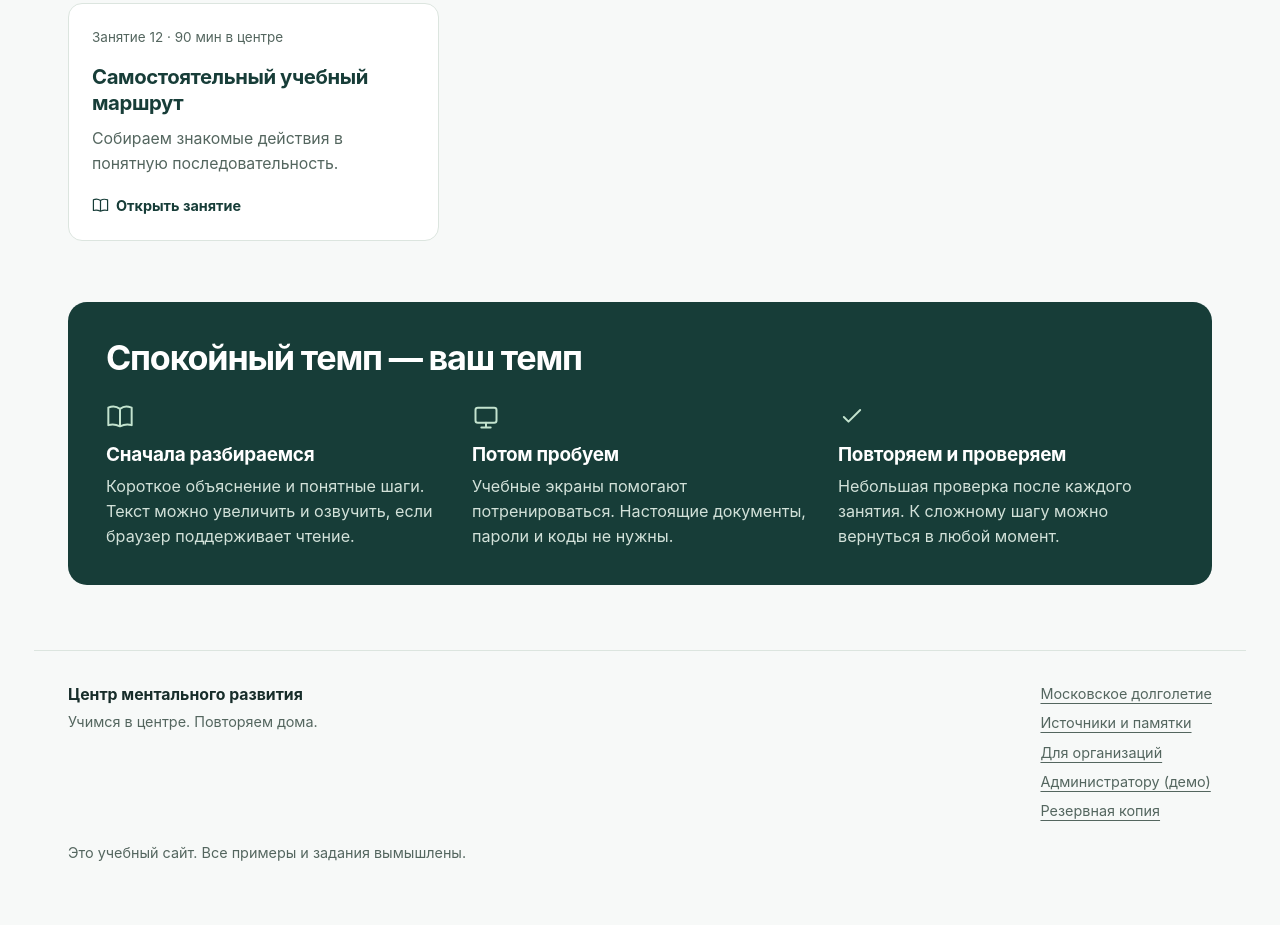
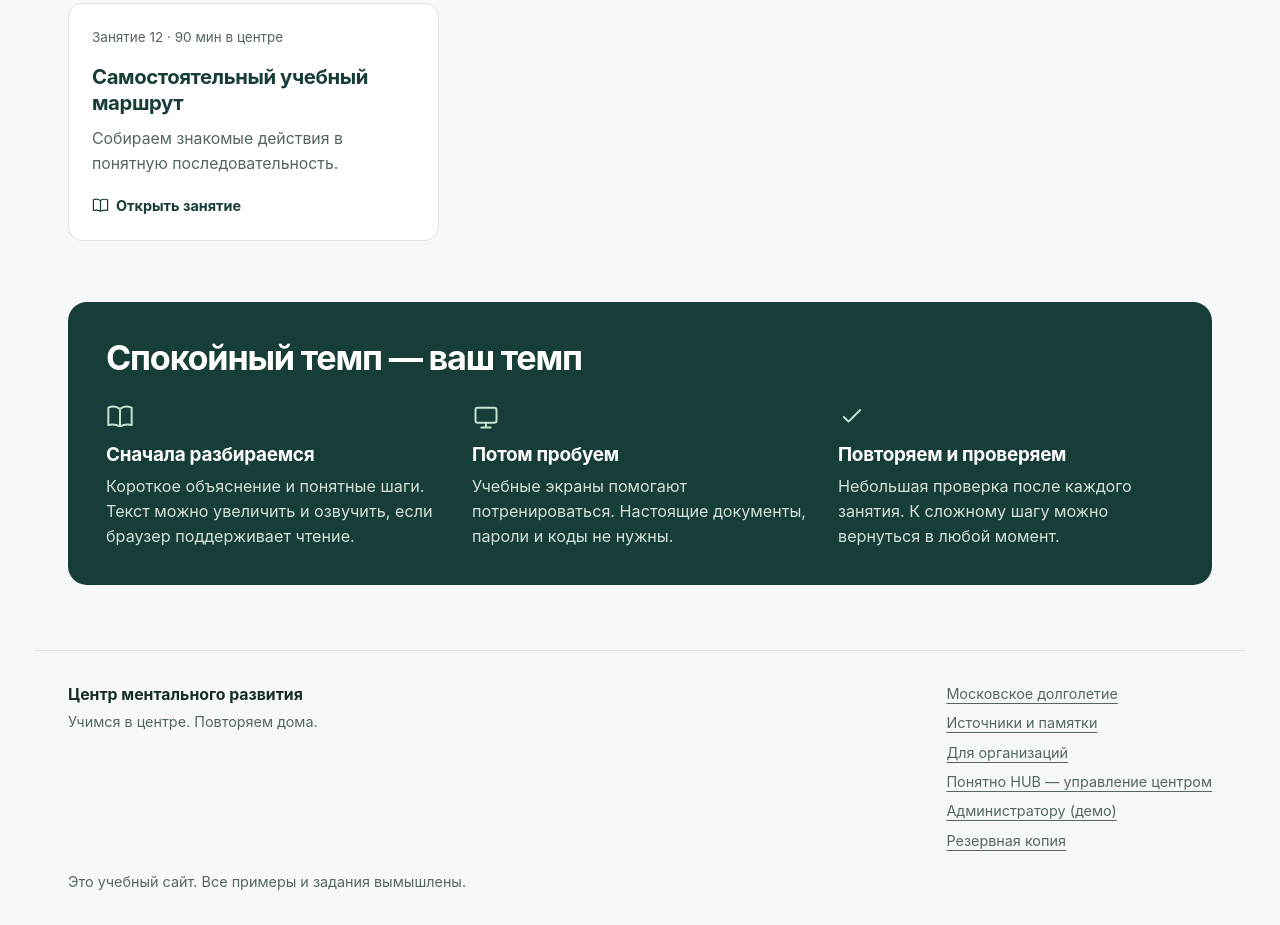
Before and after one commit to nyaganmaksimov-sys/ponyatno-course, a plain HTML site: page index.html in a window 1280 px wide. Shown: the part 3058-3983 px from the top of the page. Before the commit the page ends 3954 px from the top, so only its background shows below. Drawn offline with Linux system fonts and the light colour scheme.

Commit message:
Connect HUB demo to existing course and client presentation

```diff
--- a/index.html
+++ b/index.html
@@ -29,7 +29,7 @@
     </div>
   </header>
   <main id="main" tabindex="-1"></main>
-  <footer class="site-footer"><div><strong>Центр ментального развития</strong><span>Учимся в центре. Повторяем дома.</span></div><div class="footer-links"><a href="#dolgoletie">Московское долголетие</a><a href="#sources">Источники и памятки</a><a href="./client.html">Для организаций</a><a href="#admin">Администратору (демо)</a><a href="#backup">Резервная копия</a></div><p>Это учебный сайт. Все примеры и задания вымышлены.</p></footer>
+  <footer class="site-footer"><div><strong>Центр ментального развития</strong><span>Учимся в центре. Повторяем дома.</span></div><div class="footer-links"><a href="#dolgoletie">Московское долголетие</a><a href="#sources">Источники и памятки</a><a href="./client.html">Для организаций</a><a href="./hub/">Понятно HUB — управление центром</a><a href="#admin">Администратору (демо)</a><a href="#backup">Резервная копия</a></div><p>Это учебный сайт. Все примеры и задания вымышлены.</p></footer>
   <div id="announcer" class="sr-only" aria-live="polite" aria-atomic="true"></div>
   <noscript><p class="notice">Для интерактивных заданий включите JavaScript в браузере.</p></noscript>
 </body>
```
